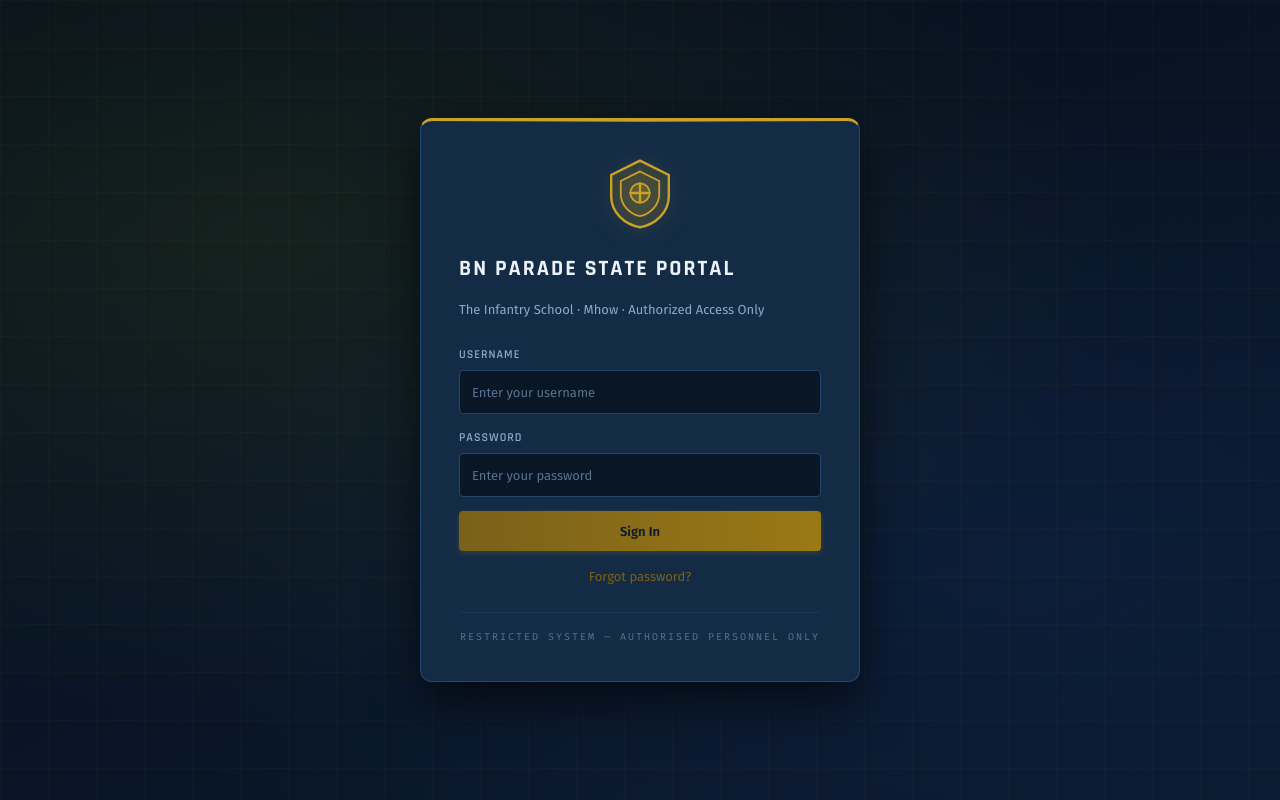
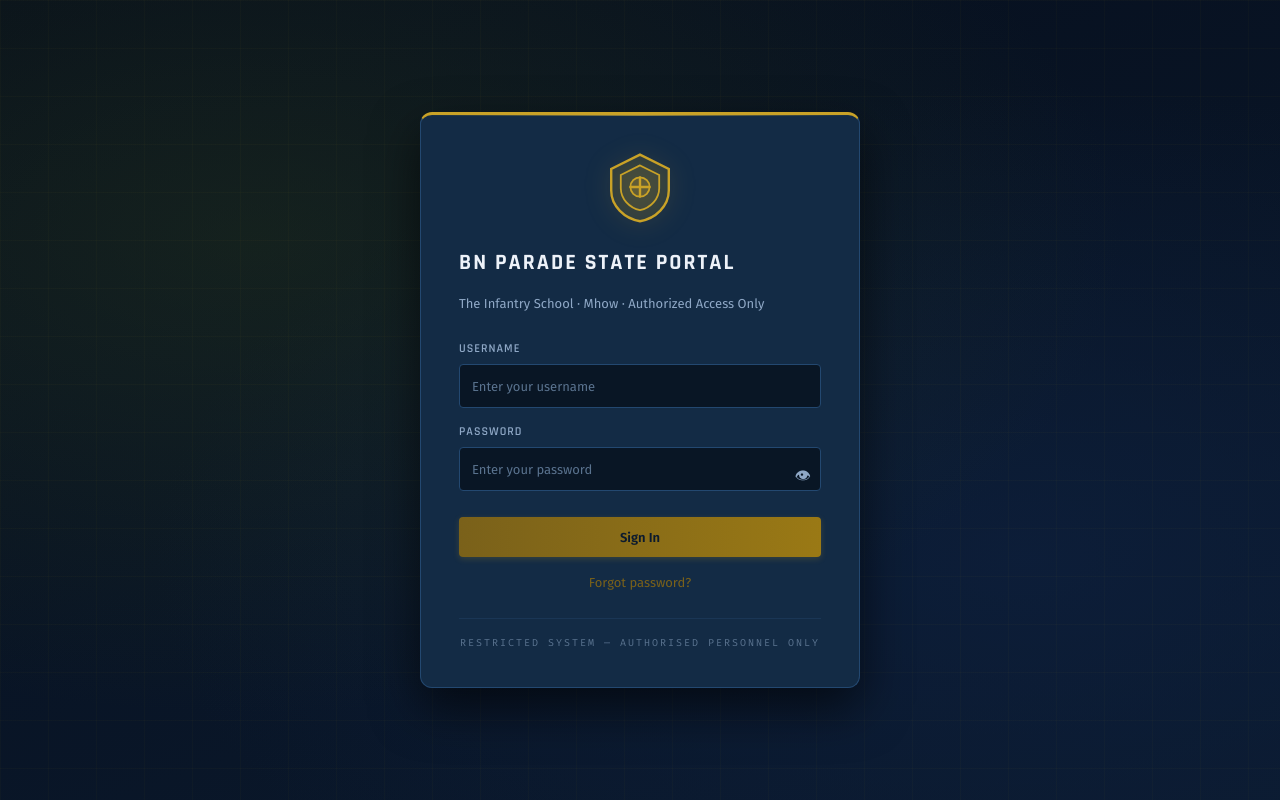
Before and after one commit to priyankahub/BN_Parade_State_Automation, a PHP site: page /auth/login.php in a window 1280 px wide. Run offline with PHP 8.4, Linux system fonts and the light colour scheme.

Commit message:
eye added to password

```diff
--- a/auth/login.php
+++ b/auth/login.php
@@ -111,9 +111,14 @@ if ($_SERVER["REQUEST_METHOD"] === "POST") {
             <input type="text" id="username" name="username" autocomplete="username" required placeholder="Enter your username">
 
             <label for="password">Password</label>
-            <input type="password" id="password" name="password" autocomplete="current-password" required placeholder="Enter your password">
+            <div style="position:relative;">
+                <input type="password" id="password" name="password" autocomplete="current-password" required placeholder="Enter your password" style="padding-right:42px;width:100%;box-sizing:border-box;">
+                <button type="button" onclick="var f=document.getElementById('password');var e=document.getElementById('eye-icon');if(f.type==='password'){f.type='text';e.innerHTML='&#128065;&#65038;';}else{f.type='password';e.innerHTML='&#128065;';}" style="position:absolute;right:10px;top:50%;transform:translateY(-50%);background:none;border:none;cursor:pointer;font-size:16px;color:#8fa8c6;padding:0;line-height:1;">
+                    <span id="eye-icon">&#128065;</span>
+                </button>
+            </div>
 
-            <button class="btn" type="submit" style="width:100%;justify-content:center;padding:12px;">Sign In</button>
+            <button class="btn" type="submit" style="width:100%;justify-content:center;padding:12px;margin-top:12px;">Sign In</button>
         </form>
         <p class="muted" style="text-align:center;margin-top:16px;"><a href="reset_password.php" style="color:var(--gold-muted)">Forgot password?</a></p>
         <div class="login-footer-note">RESTRICTED SYSTEM — Authorised Personnel Only</div>
```
